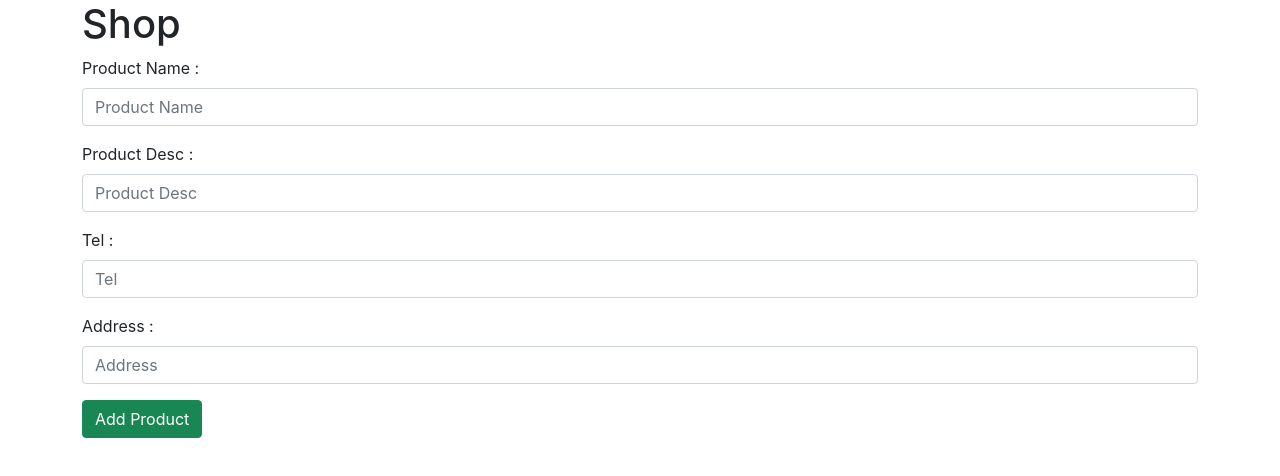
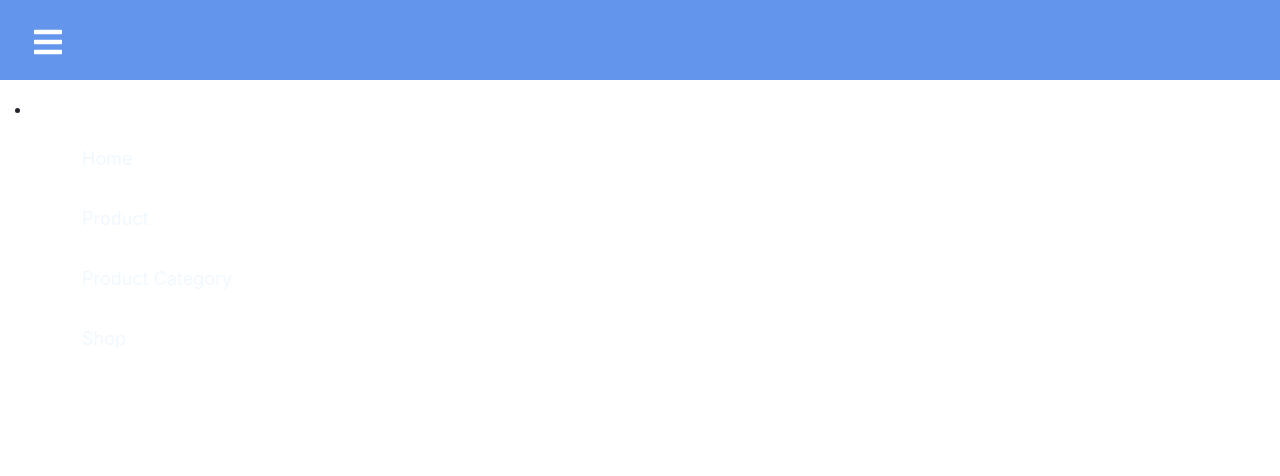
Before and after one commit to anechaboon/shop, a React (Create React App) app in the folder shop/: page / in a window 1280 px wide. Shown: the top 476 px of the page. Built offline with nearby package versions, Linux system fonts and the light colour scheme; no server answers.

Commit message:
doing Navbar

```diff
--- /dev/null
+++ b/package.json
@@ -0,0 +1,5 @@
+{
+  "dependencies": {
+    "react-icons": "^4.3.1"
+  }
+}
--- a/shop/package.json
+++ b/shop/package.json
@@ -8,7 +8,9 @@
     "@testing-library/user-event": "^13.5.0",
     "axios": "^0.26.1",
     "react": "^17.0.2",
+    "react-bootstrap": "^2.2.1",
     "react-dom": "^17.0.2",
+    "react-router-dom": "^6.2.2",
     "react-scripts": "5.0.0",
     "web-vitals": "^2.1.4"
   },
--- a/shop/src/App.css
+++ b/shop/src/App.css
@@ -1,38 +1,16 @@
-.App {
-  text-align: center;
+@import url('https://fonts.googleapis.com/css2?family=Lato&display=swap');
+
+* {
+  box-sizing: border-box;
+  margin: 0;
+  padding: 0;
+  font-family: 'Lato', sans-serif;
 }
 
-.App-logo {
-  height: 40vmin;
-  pointer-events: none;
-}
-
-@media (prefers-reduced-motion: no-preference) {
-  .App-logo {
-    animation: App-logo-spin infinite 20s linear;
-  }
-}
-
-.App-header {
-  background-color: #282c34;
-  min-height: 100vh;
+.home {
   display: flex;
-  flex-direction: column;
+  height: 90vh;
   align-items: center;
   justify-content: center;
-  font-size: calc(10px + 2vmin);
-  color: white;
+  font-size: 3rem;
 }
-
-.App-link {
-  color: #61dafb;
-}
-
-@keyframes App-logo-spin {
-  from {
-    transform: rotate(0deg);
-  }
-  to {
-    transform: rotate(360deg);
-  }
-}
--- a/shop/src/App.js
+++ b/shop/src/App.js
@@ -1,43 +1,41 @@
+import Axios from 'axios'
+import { useState } from 'react'
+import { Routes ,
+          BrowserRouter,
+          Route } from "react-router-dom";
+import Navbar from "./components/Navbar"
 
 function App() {
+
+  const [productList, setProductList] = useState([])
+  const [showProducts, setShowProducts] = useState(false)
+  const getProducts = () => {
+    if(!showProducts){
+      setShowProducts(true)
+      Axios.get('http://localhost:3001/products').then((response) => {
+        setProductList(response.data)
+      })
+    }
+  }
+  getProducts()
   return (
-    <div className="App container">
-      <h1>Shop</h1>
-      <div className="information">
-        {/* Product Name */}
-        <div className="mb-3">
-          <label htmlFor="product_name" className="form-label">
-            Product Name :
-          </label>
-          <input type="text" className="form-control" placeholder="Product Name"></input>
-        </div>
-        {/* Product Desc */}
-        <div className="mb-3">
-          <label htmlFor="product_desc" className="form-label">
-            Product Desc :
-          </label>
-          <input type="text" className="form-control" placeholder="Product Desc"></input>
-        </div>
-        {/* Product Tel */}
-        <div className="mb-3">
-          <label htmlFor="product_tel" className="form-label">
-            Tel :
-          </label>
-          <input type="text" className="form-control" placeholder="Tel"></input>
-        </div>
-        {/* Product Address */}
-        <div className="mb-3">
-          <label htmlFor="product_address" className="form-label">
-          Address :
-          </label>
-          <input type="text" className="form-control" placeholder="Address"></input>
-        </div>
-      </div>
-      <div className="pull-right">
-        <button className="btn btn-success">Add Product</button>
-      </div>
-    </div>
-  );
+    <>
+      <BrowserRouter>
+        <Navbar/>
+        <Routes >
+          <Route path="/" />
+
+
+        </Routes >
+      </BrowserRouter>
+
+
+    </>
+  )
 }
 
+const Layout = () => {
+  return <h1>Home</h1>;
+};
+
 export default App;
--- /dev/null
+++ b/shop/src/components/Navbar.css
@@ -0,0 +1,70 @@
+.navbar{
+    background-color: cornflowerblue;
+    height: 80px;
+    display: flex;
+    justify-content: start;
+    align-items: center;
+}
+.menu-bars{
+    margin-left: 2rem;
+    font-size: 2rem;
+    background: none;
+}
+.nav-menu{
+    background-color: darkgreen;
+    width: 250px;
+    height: 100vh;
+    display: flex;
+    justify-content: center;
+    position: fixed;
+    top: 0;
+    left: -100%;
+    transition: 850ms;
+}
+
+.nav-menu-active{
+    left: 0;
+    transition: 350ms;
+}
+
+.nav-text{
+    display: flex;
+    justify-content: start;
+    align-items: center;
+    padding: 8px 0px 8px 16px;
+    list-style: none;
+    height: 60px;
+}
+
+.nav-text a {
+    text-decoration: none;
+    color: aliceblue;
+    font-size: 18px;
+    width: 95%;
+    height: 100%;
+    display: flex;
+    align-items: center;
+    padding: 0 16px;
+    border-radius: 4px;
+}
+
+.nav-text a:hover{
+    background-color: aqua;
+}
+
+.nav-menu-items{
+    width: 100%;
+}
+
+.navbat-toggle{
+    background-color: black;
+    width: 100%;
+    height:80px;
+    display: flex;
+    justify-content: start;
+    align-items: center;
+}
+
+span{
+    margin-left: 16px;
+}
--- /dev/null
+++ b/shop/src/components/Navbar.js
@@ -0,0 +1,48 @@
+import React, { useState }  from "react";
+import { Link, Router } from "react-router-dom";
+import * as FaIcons from 'react-icons/fa'
+import * as AiIcons from 'react-icons/ai'
+import { SidebarData } from './SidebarData'
+import './Navbar.css'
+import { IconContext } from 'react-icons'
+
+function Navbar(){
+    const [sidebar, setSidebar] = useState(false)
+    const showSidebar = () => setSidebar(!sidebar)
+
+    return (
+
+        <>
+            <IconContext.Provider value={{color: '#fff'}}>
+                <div className="navbar">
+                    <Link to="#" className="menu-bars">
+                        <FaIcons.FaBars onClick={showSidebar}/>
+                    </Link>
+                </div>
+                <nav className="{sidebar ? 'nav-menu active': 'nav-menu'}">
+                    <ul className="nav-menu-items" onClick={showSidebar}>
+                        <li className="navbar-toggle">
+                            <Link to="#" className="menu-bars">
+                                <AiIcons.AiOutlineClose />
+                            </Link>
+                        </li>
+                        {SidebarData.map((item, index) => {
+                            return (
+                                <li key={index} className={item.cName}>
+                                    <Link to={item.path}>
+                                        {item.icon}
+                                        {item.title}
+                                    </Link>
+                                </li>
+                            )
+                        })}
+
+                    </ul>
+
+                </nav>
+            </IconContext.Provider>
+        </>
+    )
+}
+
+export default Navbar
--- /dev/null
+++ b/shop/src/components/SidebarData.js
@@ -0,0 +1,31 @@
+import React  from "react";
+import * as FaIcons from 'react-icons/fa'
+import * as AiIcons from 'react-icons/ai'
+import * as IoIcons from 'react-icons/io'
+
+export const SidebarData = [
+    {
+        title: 'Home',
+        path: '/',
+        icon: <AiIcons.AiFillHome />,
+        cName: 'nav-text'
+    },
+    {
+        title: 'Product',
+        path: '/product',
+        icon: <AiIcons.AiFillHome />,
+        cName: 'nav-text'
+    },
+    {
+        title: 'Product Category',
+        path: '/',
+        icon: <AiIcons.AiFillHome />,
+        cName: 'nav-text'
+    },
+    {
+        title: 'Shop',
+        path: '/',
+        icon: <AiIcons.AiFillHome />,
+        cName: 'nav-text'
+    },
+]
```
Also changed, not shown: 2 other files (tests, documents, lock files or other folders).
